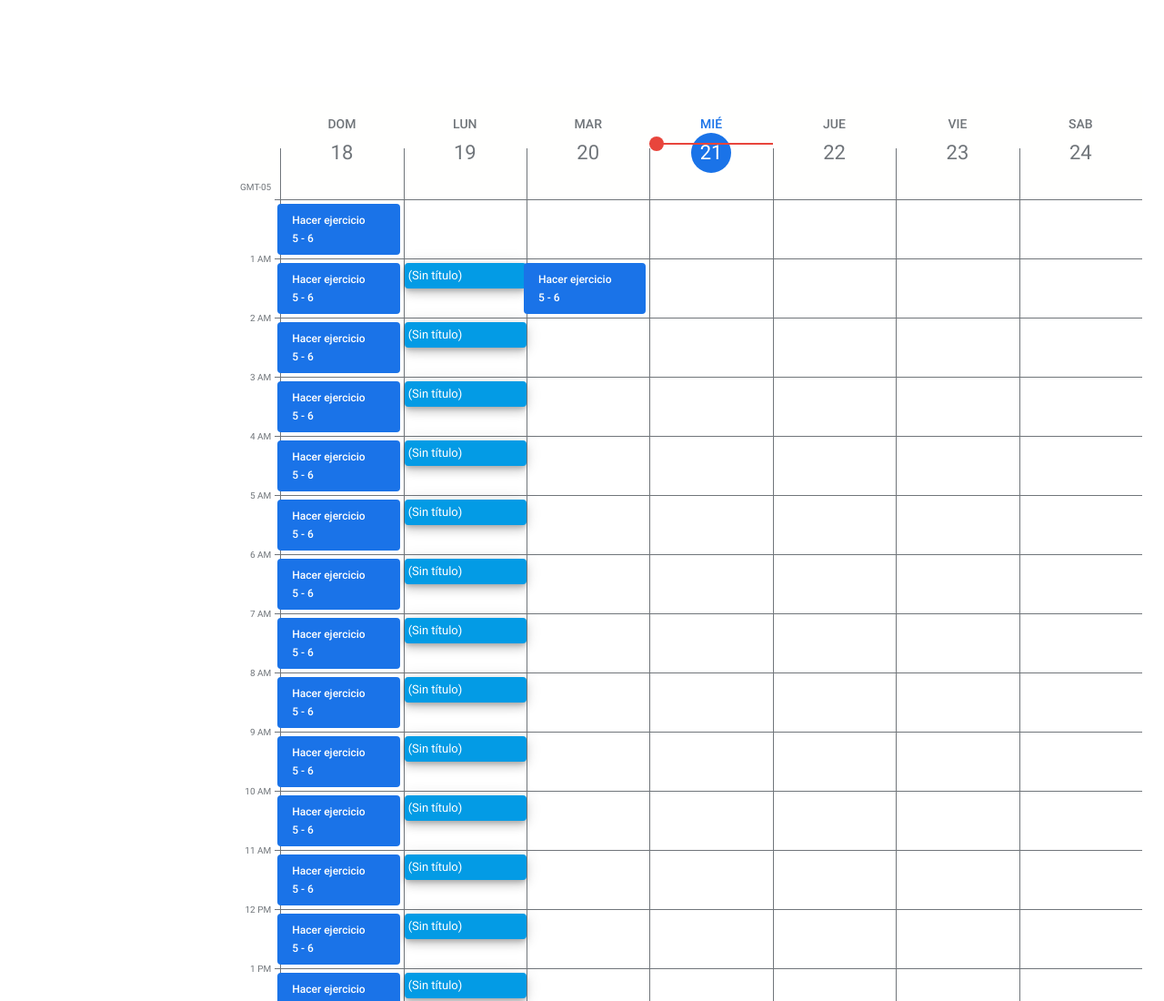
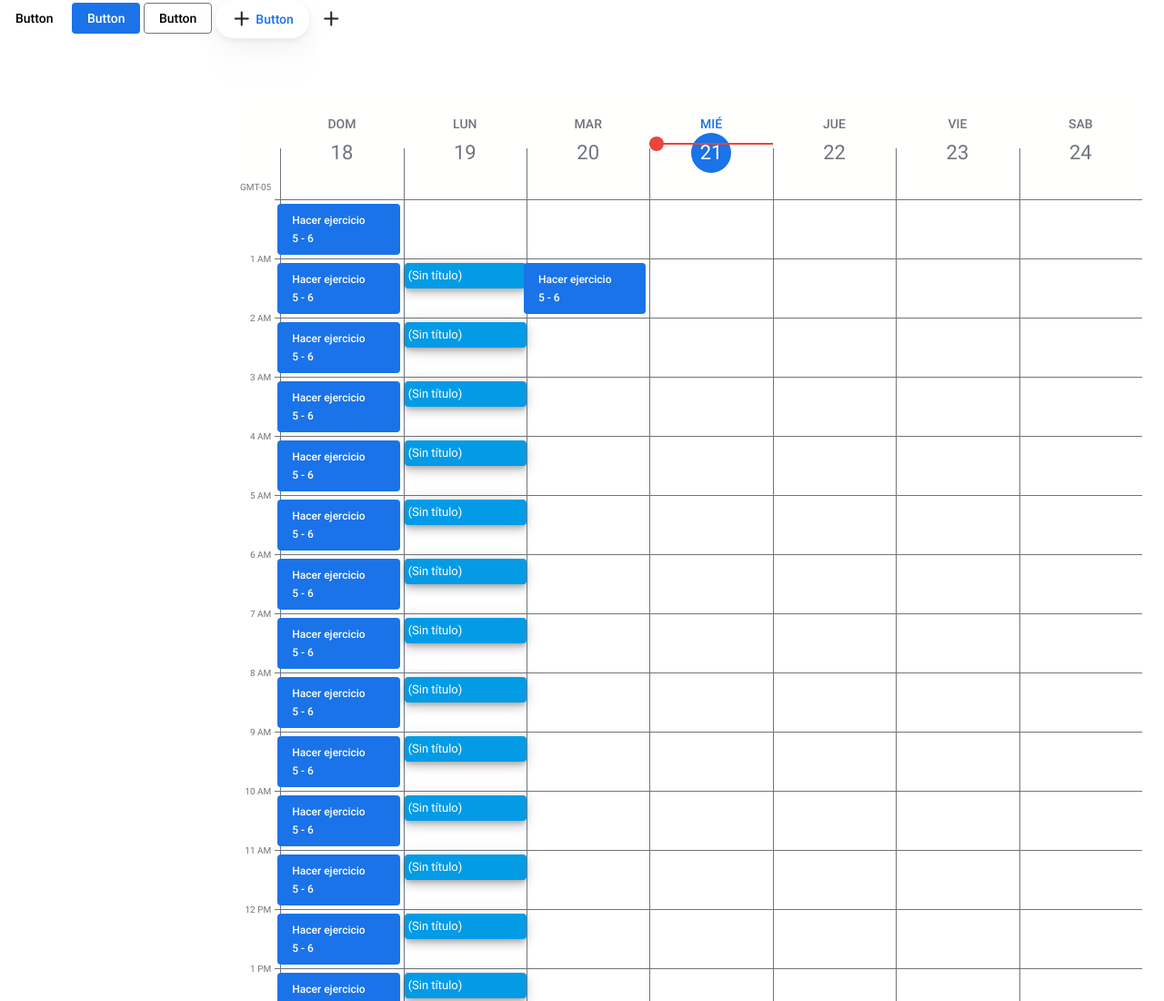
Before and after one commit to pandresvaldivia/Google-calendar, a website built with webpack: page public/index.html in a window 1280 px wide. Shown: the top 1100 px of the page at 91% size. Built offline with nearby package versions, Linux system fonts and the light colour scheme; a web font is replaced by a local one.

Commit message:
Button component completed

```diff
--- a/public/index.html
+++ b/public/index.html
@@ -86,7 +86,18 @@
 	</head>
 	<body class="body">
 		<div class="page">
-			<header class="header"></header>
+			<header class="header">
+				<button class="button">Button</button>
+				<button class="button is-primary">Button</button>
+				<button class="button is-secondary">Button</button>
+				<button class="button is-rounded is-shadowed">
+					<i class="icon-plus" aria-hidden="true"></i>
+					<span> Button </span>
+				</button>
+				<button class="button is-compact">
+					<i class="icon-plus" aria-hidden="true"></i>
+				</button>
+			</header>
 			<aside class="sidebar"></aside>
 			<main class="calendar">
 				<div class="calendar-week">
--- a/src/js/index.js
+++ b/src/js/index.js
@@ -8,3 +8,4 @@ import '../styles/calendar-day.css';
 import '../styles/timezone-cell.css';
 import '../styles/hour-cell.css';
 import '../styles/current-time.css';
+import '../styles/button.css';
--- /dev/null
+++ b/src/styles/button.css
@@ -0,0 +1,78 @@
+.button {
+	padding-block: 0.5rem;
+	padding-inline: 1rem;
+	text-decoration: none;
+	display: inline-block;
+	font: var(--button-button);
+	cursor: pointer;
+	border: 1px solid transparent;
+	background: transparent;
+	color: currentColor;
+	border-radius: 0.25rem;
+	-webkit-border-radius: 0.25rem;
+	-moz-border-radius: 0.25rem;
+	-ms-border-radius: 0.25rem;
+	-o-border-radius: 0.25rem;
+	outline: none;
+}
+
+.button:active {
+	transform: scale(0.95);
+	-webkit-transform: scale(0.95);
+	-moz-transform: scale(0.95);
+	-ms-transform: scale(0.95);
+	-o-transform: scale(0.95);
+}
+
+.button.is-primary {
+	background: var(--blue10);
+	color: var(--white);
+}
+
+.button:hover,
+.button:focus {
+	background: var(--gray10);
+}
+
+.button.is-primary:hover,
+.button.is-primary:focus {
+	background: var(--blue30);
+}
+
+.button.is-secondary {
+	border: 1px solid var(--gray20);
+}
+
+.button.is-rounded {
+	color: var(--blue10);
+	border-radius: 1.25rem;
+	-webkit-border-radius: 1.25rem;
+	-moz-border-radius: 1.25rem;
+	-ms-border-radius: 1.25rem;
+	-o-border-radius: 1.25rem;
+}
+
+.button.is-compact {
+	padding: 0.5rem;
+	border-radius: 50%;
+	-webkit-border-radius: 50%;
+	-moz-border-radius: 50%;
+	-ms-border-radius: 50%;
+	-o-border-radius: 50%;
+}
+
+.button i {
+	font-size: 1.5rem;
+	color: var(--gray50);
+}
+
+.button i,
+.button span {
+	vertical-align: middle;
+}
+
+.button.is-shadowed {
+	box-shadow: 1.0719px 30.9815px 92px rgba(0, 0, 0, 0.0274815),
+		0.412881px 11.9336px 29.3037px rgba(0, 0, 0, 0.0425185),
+		0.0873403px 2.52442px 7.4963px rgba(0, 0, 0, 0.07);
+}
```
